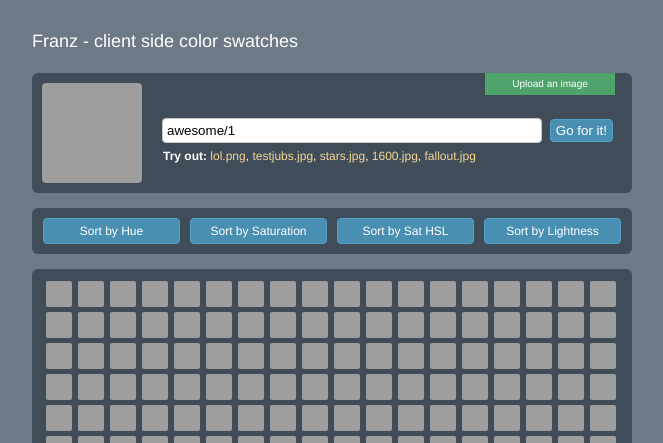
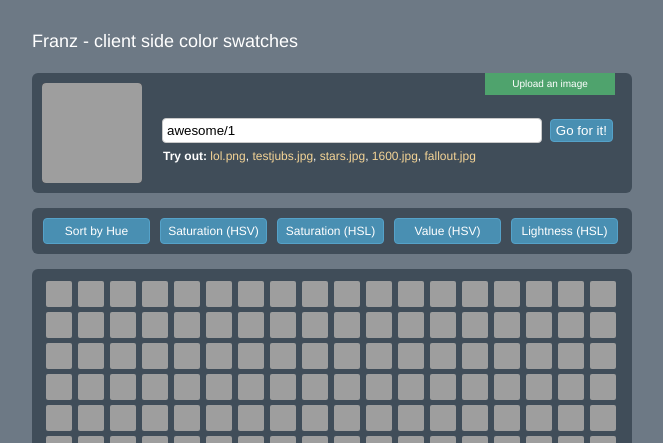
Before and after one commit to ryanmcgrath/franz, a PHP site: page /?image=1 in a window 1280 px wide. Shown: the top 443 px of the page, without its empty margins (308-971 px from the left). Run offline with PHP 8.4, Linux system fonts and the light colour scheme; some libraries are stand-ins or nearby versions; some web fonts are replaced.

Commit message:
just putting back the Value option for the Hue-Sat-Val transformation

```diff
--- a/css/example.css
+++ b/css/example.css
@@ -121,7 +121,7 @@ a:hover { text-decoration: underline; }
 
 #hsv a, #hsl a {
 	display: block;
-	width: 135px;
+	width: 105px;
 	padding: 3px 0;
 	text-align: center;
 	float: left;
--- a/index.php
+++ b/index.php
@@ -118,9 +118,10 @@
 <div id="options">
 	<p id="hsv">
         <a href="#" id="sort_hue" title="Sort by Hue">Sort by Hue</a>
-        <a href="#" id="sort_sat" title="Sort by Saturation">Sort by Saturation</a>
-        <a href="#" id="sort_satL" title="Sort by Saturation HSL">Sort by Sat HSL</a>
-        <a href="#" id="sort_light" title="Sort by Lightness">Sort by Lightness</a>
+        <a href="#" id="sort_sat" title="Sort by Saturation HSV">Saturation (HSV)</a>
+        <a href="#" id="sort_satL" title="Sort by Saturation HSL">Saturation (HSL)</a>
+        <a href="#" id="sort_val" title="Sort by Value">Value (HSV)</a>
+        <a href="#" id="sort_light" title="Sort by Lightness">Lightness (HSL)</a>
     </p>
 </div>
 
```
